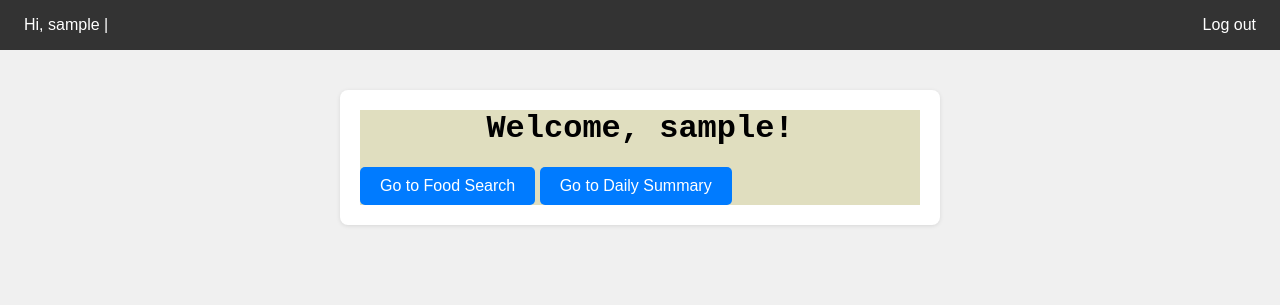
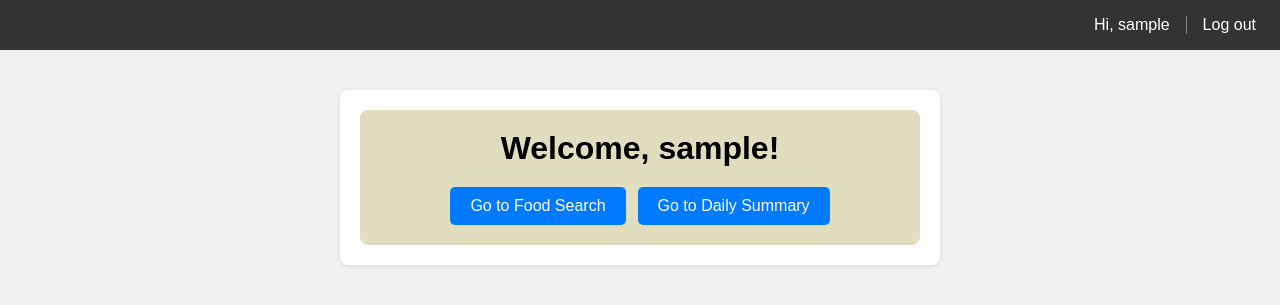
Before and after one commit to hughknoepp/Meal-Planner, a Flask app: page /dashboard in a window 1280 px wide. Shown: the top 305 px of the page. Run offline with Flask 3, Linux system fonts and the light colour scheme; the visitor is signed in with stand-in values (Sample User, id 1).

Commit message:
Centered text, changed font to Helvetica (sans-serif), and moved log-in and registration links to the top right rather than on separate ends.

```diff
--- a/my-flask-app-1/static/style.css
+++ b/my-flask-app-1/static/style.css
@@ -4,8 +4,13 @@
 
 body {
     margin: 0;
-    font-family: Arial, sans-serif;
+    font-family: Arial, Helvetica, sans-serif;
     background-color: #f0f0f0;
+}
+
+/* Form controls don't inherit the page font by default */
+input, button, select, textarea {
+    font-family: inherit;
 }
 
 main, .container {
@@ -19,17 +24,23 @@ main, .container {
 
 nav {
     display: flex;
-    justify-content: space-between;
+    justify-content: flex-end;
     align-items: center;
+    gap: 16px;
     padding: 16px 24px;
     background-color: #333;
     color: #fff;
 }
 
+/* Divider between neighbouring nav items */
+nav > * + * {
+    border-left: 1px solid rgba(255, 255, 255, 0.4);
+    padding-left: 16px;
+}
+
 nav a {
     color: #fff;
     text-decoration: none;
-    margin-left: 12px;
 }
 
 nav a:hover {
@@ -49,9 +60,20 @@ nav a:hover {
 
 #dashboard-hello {
     background: #E0DEBF;
+    padding: 20px;
+    border-radius: 8px;
+    display: flex;
+    flex-wrap: wrap;
+    justify-content: center;
+    gap: 12px;
     h1 {
-        font-family:'Courier New', Courier, monospace;
+        flex-basis: 100%;
+        margin-bottom: 8px;
     }
+}
+
+.auth-page {
+    text-align: center;
 }
 
 #food-search {
@@ -136,7 +158,6 @@ button:hover {
     color: white;
     text-decoration: none;
     border-radius: 5px;
-    font-family: sans-serif;
     text-align: center;
 }
 
--- a/my-flask-app-1/templates/base.html
+++ b/my-flask-app-1/templates/base.html
@@ -8,9 +8,11 @@
 <body>
     <nav>
         {% if current_user.is_authenticated %}
-            Hi, {{ current_user.username }} | <a href="{{ url_for('logout') }}">Log out</a>
+            <span>Hi, {{ current_user.username }}</span>
+            <a href="{{ url_for('logout') }}">Log out</a>
         {% else %}
-            <a href="{{ url_for('login') }}">Log in</a> | <a href="{{ url_for('register') }}">Register</a>
+            <a href="{{ url_for('login') }}">Log in</a>
+            <a href="{{ url_for('register') }}">Register</a>
         {% endif %}
     </nav>
 
--- a/my-flask-app-1/templates/login.html
+++ b/my-flask-app-1/templates/login.html
@@ -1,6 +1,7 @@
 {% extends "base.html" %}
 {% block title %}Login{% endblock %}
 {% block content %}
+<div class="auth-page">
     <h1>Login</h1>
     <form method="POST">
         <label for="username">Username:</label>
@@ -10,4 +11,5 @@
         <button type="submit">Login</button>
     </form>
     <p>Don't have an account? <a href="{{ url_for('register') }}">Register here</a>.</p>
+</div>
 {% endblock %}
--- a/my-flask-app-1/templates/register.html
+++ b/my-flask-app-1/templates/register.html
@@ -1,6 +1,7 @@
 {% extends "base.html" %}
 {% block title %}Register{% endblock %}
 {% block content %}
+<div class="auth-page">
     <h1>Sign Up</h1>
     <form method="POST">
         <input name="username" placeholder="username" required>
@@ -8,4 +9,5 @@
         <input name="password" type="password" placeholder="password" required>
         <button type="submit">Sign up</button>
     </form>
+</div>
 {% endblock %}
```
Lines whose indentation alone changed are shown as unchanged.
